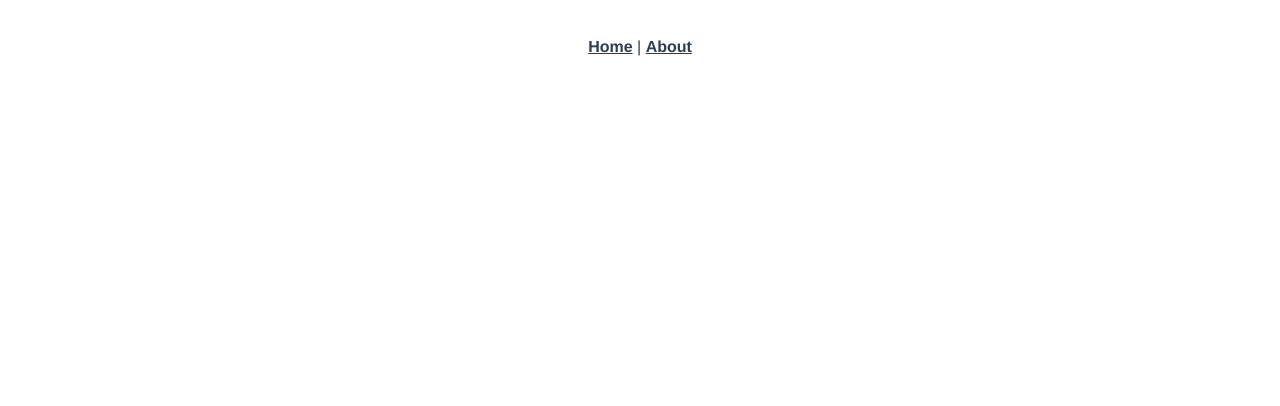
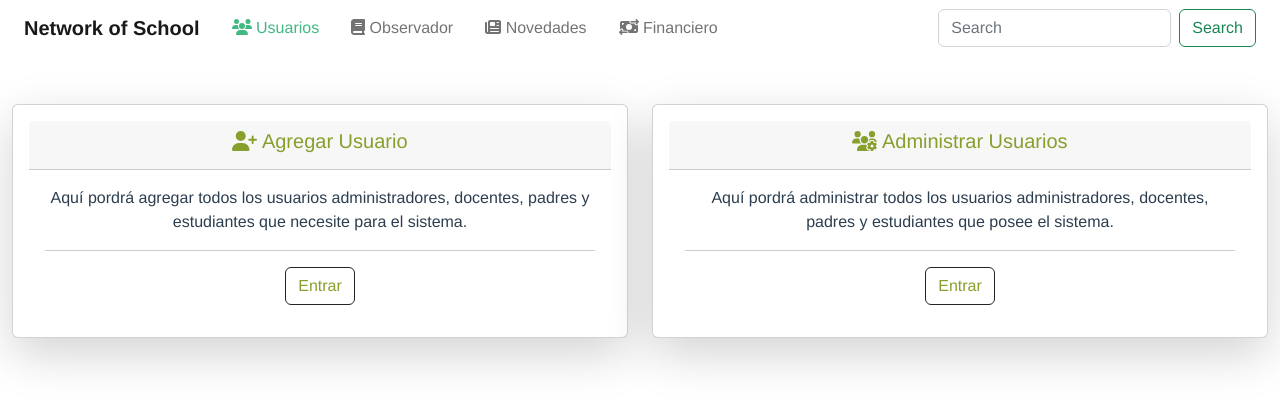
Before and after one commit to JulSRZ/noos, a Vue app: page /users in a window 1280 px wide. Before the commit this address had no page. Shown: the top 406 px of the page. Built offline with nearby package versions, Linux system fonts and the light colour scheme.

Commit message:
update project

```diff
--- a/public/index.html
+++ b/public/index.html
@@ -5,7 +5,7 @@
     <meta http-equiv="X-UA-Compatible" content="IE=edge">
     <meta name="viewport" content="width=device-width,initial-scale=1.0">
     <link rel="icon" href="<%= BASE_URL %>favicon.ico">
-    <title><%= htmlWebpackPlugin.options.title %></title>
+    <title>NooS</title>
   </head>
   <body>
     <noscript>
--- a/src/App.vue
+++ b/src/App.vue
@@ -1,10 +1,19 @@
 <template>
-  <nav>
-    <router-link to="/">Home</router-link> |
-    <router-link to="/about">About</router-link>
-  </nav>
-  <router-view/>
+  <div id="nav" class="container-fluid">
+    <navbar-component/>
+    <router-view/>
+  </div>
 </template>
+
+<script>
+import NavbarComponent from './components/menu/NavbarComponent.vue';
+
+export default {
+  components: {
+    NavbarComponent,
+  },
+};
+</script>
 
 <style>
 #app {
--- a/src/components/HelloWorld.vue
+++ /dev/null
@@ -1,60 +0,0 @@
-<template>
-  <div class="hello">
-    <h1>{{ msg }}</h1>
-    <p>
-      For a guide and recipes on how to configure / customize this project,<br>
-      check out the
-      <a href="https://cli.vuejs.org" target="_blank" rel="noopener">vue-cli documentation</a>.
-    </p>
-    <h3>Installed CLI Plugins</h3>
-    <ul>
-      <li><a href="https://github.com/vuejs/vue-cli/tree/dev/packages/%40vue/cli-plugin-babel" target="_blank" rel="noopener">babel</a></li>
-      <li><a href="https://github.com/vuejs/vue-cli/tree/dev/packages/%40vue/cli-plugin-router" target="_blank" rel="noopener">router</a></li>
-      <li><a href="https://github.com/vuejs/vue-cli/tree/dev/packages/%40vue/cli-plugin-vuex" target="_blank" rel="noopener">vuex</a></li>
-      <li><a href="https://github.com/vuejs/vue-cli/tree/dev/packages/%40vue/cli-plugin-eslint" target="_blank" rel="noopener">eslint</a></li>
-    </ul>
-    <h3>Essential Links</h3>
-    <ul>
-      <li><a href="https://vuejs.org" target="_blank" rel="noopener">Core Docs</a></li>
-      <li><a href="https://forum.vuejs.org" target="_blank" rel="noopener">Forum</a></li>
-      <li><a href="https://chat.vuejs.org" target="_blank" rel="noopener">Community Chat</a></li>
-      <li><a href="https://twitter.com/vuejs" target="_blank" rel="noopener">Twitter</a></li>
-      <li><a href="https://news.vuejs.org" target="_blank" rel="noopener">News</a></li>
-    </ul>
-    <h3>Ecosystem</h3>
-    <ul>
-      <li><a href="https://router.vuejs.org" target="_blank" rel="noopener">vue-router</a></li>
-      <li><a href="https://vuex.vuejs.org" target="_blank" rel="noopener">vuex</a></li>
-      <li><a href="https://github.com/vuejs/vue-devtools#vue-devtools" target="_blank" rel="noopener">vue-devtools</a></li>
-      <li><a href="https://vue-loader.vuejs.org" target="_blank" rel="noopener">vue-loader</a></li>
-      <li><a href="https://github.com/vuejs/awesome-vue" target="_blank" rel="noopener">awesome-vue</a></li>
-    </ul>
-  </div>
-</template>
-
-<script>
-export default {
-  name: 'HelloWorld',
-  props: {
-    msg: String,
-  },
-};
-</script>
-
-<!-- Add "scoped" attribute to limit CSS to this component only -->
-<style scoped>
-h3 {
-  margin: 40px 0 0;
-}
-ul {
-  list-style-type: none;
-  padding: 0;
-}
-li {
-  display: inline-block;
-  margin: 0 10px;
-}
-a {
-  color: #42b983;
-}
-</style>
--- /dev/null
+++ b/src/components/menu/NavbarComponent.vue
@@ -0,0 +1,87 @@
+<template>
+  <nav class="navbar navbar-expand-lg bg-body-tertiary">
+    <div class="container-fluid">
+      <a class="navbar-brand" href="#">Network of School</a>
+      <button class="navbar-toggler" type="button" data-bs-toggle="collapse"
+       data-bs-target="#navbarSupportedContent" aria-controls="navbarSupportedContent"
+        aria-expanded="false" aria-label="Toggle navigation">
+        <span class="navbar-toggler-icon"></span>
+      </button>
+      <div class="collapse navbar-collapse" id="navbarSupportedContent">
+        <ul class="navbar-nav me-auto mb-2 mb-lg-0">
+          <li class="nav-item">
+            <router-link class="nav-link mx-2" :to="{name: 'users'}">
+              <fa icon="users"/> Usuarios</router-link>
+          </li>
+          <li class="nav-item">
+            <router-link class="nav-link mx-2" :to="{name: 'home'}">
+              <fa icon="book"/> Observador</router-link>
+          </li>
+          <li class="nav-item">
+            <router-link class="nav-link mx-2" :to="{name: 'home'}">
+              <fa icon="newspaper"/> Novedades</router-link>
+          </li>
+          <li class="nav-item">
+            <router-link class="nav-link mx-2" :to="{name: 'home'}">
+              <fa icon="money-bill-transfer"/> Financiero</router-link>
+          </li>
+        </ul>
+        <form class="d-flex" role="search">
+          <input class="form-control me-2" type="search" placeholder="Search" aria-label="Search">
+          <button class="btn btn-outline-success" type="submit">Search</button>
+        </form>
+      </div>
+    </div>
+  </nav>
+</template>
+
+<script>
+/*eslint-disable */
+//import firebase from "firebase/compat";
+export default {
+  name: 'NavbarComponent',
+  data() {
+    return {
+      user: null,
+      adminuser: false,
+      verifyuser: false,
+      classm: 'nav-link',
+    };
+  },
+  methods: {
+    changeAdmin(event) {
+      /*if (this.$store.state.userdata.data.rol === 1) {
+        this.adminuser = true;
+      }*/
+    },
+    logout(event) {
+      /*firebase.auth().signOut()
+      .then(() => {
+        this.$router.push({
+          name: 'home'
+        })
+        location.reload();
+      });*/
+    },
+  },
+  beforeCreate(event) {
+    /*firebase.auth().onAuthStateChanged((user) => {
+      if (user) {
+        firebase.firestore().collection('users').where('uid', '==', user.uid).get()
+            .then((data) => {
+              data.docs.forEach((d) => {
+                this.$store.state.userdata.data = d.data();
+                this.changeAdmin();
+              })
+            });
+        this.user = user;
+        if (user.emailVerified) {
+          this.classm = "nav-link";
+        }
+      } else {
+        this.user = null;
+      }
+    });*/
+  }
+};
+</script>
--- /dev/null
+++ b/src/components/users/UsersComponent.vue
@@ -0,0 +1,66 @@
+<template>
+  <div class="container">
+    <div class="row">
+      <div class="col-md">
+        <div class="card shadow-lg p-3 mb-5 bg-white rounded text-center">
+          <div class="card-header">
+            <h5 class="card-title" style="color: #879f2d;">
+              <fa icon="user-plus"/>
+              Agregar Usuario
+            </h5>
+          </div>
+          <div class="card-body">
+            <p class="card-text">
+              Aquí pordrá agregar todos los usuarios administradores, docentes,
+              padres y estudiantes que necesite para el sistema.
+            </p>
+            <hr>
+            <router-link class="btn btn-outline-dark" style="color:
+             #879f2d;" :to="{name: 'home'}">
+              Entrar
+            </router-link>
+          </div>
+        </div>
+      </div>
+      <div class="col-md">
+        <div class="card shadow-lg p-3 mb-5 bg-white rounded text-center">
+          <div class="card-header">
+            <h5 class="card-title" style="color: #879f2d;">
+              <fa icon="users-cog"/>
+              Administrar Usuarios
+            </h5>
+          </div>
+          <div class="card-body">
+            <p class="card-text">
+              Aquí pordrá administrar todos los usuarios administradores, docentes, padres
+              y estudiantes que posee el sistema.
+            </p>
+            <hr>
+            <a class="btn btn-outline-dark" style="color: #879f2d;">
+              Entrar
+            </a>
+          </div>
+        </div>
+      </div>
+    </div>
+  </div>
+</template>
+
+<script>
+/*eslint-disable */
+export default {
+  name: 'UsersComponent',
+  methods: {
+    changeuls(param) {
+      /*this.$store.state.userdata.listselect = param;
+      this.$router.push({ name: 'manageusers' });*/
+    },
+  },
+};
+</script>
+
+<style scoped>
+.titlecolor {
+  color: #879f2d;
+}
+</style>
--- a/src/main.js
+++ b/src/main.js
@@ -1,6 +1,17 @@
 import { createApp } from 'vue';
+import { FontAwesomeIcon } from '@fortawesome/vue-fontawesome';
+import { library } from '@fortawesome/fontawesome-svg-core';
+import { fas } from '@fortawesome/free-solid-svg-icons';
 import App from './App.vue';
 import router from './router';
 import store from './store';
+import 'bootstrap/dist/css/bootstrap.min.css';
+import 'bootstrap';
 
-createApp(App).use(store).use(router).mount('#app');
+library.add(fas);
+
+createApp(App)
+  .component('fa', FontAwesomeIcon)
+  .use(store)
+  .use(router)
+  .mount('#app');
--- a/src/router/index.js
+++ b/src/router/index.js
@@ -8,12 +8,16 @@ const routes = [
     component: HomeView,
   },
   {
-    path: '/about',
-    name: 'about',
+    path: '/users',
+    name: 'users',
     // route level code-splitting
     // this generates a separate chunk (about.[hash].js) for this route
     // which is lazy-loaded when the route is visited.
-    component: () => import(/* webpackChunkName: "about" */ '../views/AboutView.vue'),
+    component: () => import('../views/users/Users.vue'),
+    meta: {
+      requiresAuth: true,
+      requiresAdmin: true,
+    },
   },
 ];
 
--- a/src/views/AboutView.vue
+++ /dev/null
@@ -1,5 +0,0 @@
-<template>
-  <div class="about">
-    <h1>This is an about page modify test pull request</h1>
-  </div>
-</template>
--- a/src/views/HomeView.vue
+++ b/src/views/HomeView.vue
@@ -1,18 +1,15 @@
 <template>
   <div class="home">
-    <img alt="Vue logo" src="../assets/logo.png">
-    <HelloWorld msg="Welcome to Your Vue.js App"/>
+    <div class="row">
+      <div class="col">
+        <img alt="Vue logo" src="../assets/logo.png">
+      </div>
+    </div>
+    <div class="row">
+      <div class="col">
+        <strong class="fs-3">Bienvenido a Network of School, su sistema
+          personalizado de interacción educativo online</strong>
+      </div>
+    </div>
   </div>
 </template>
-
-<script>
-// @ is an alias to /src
-import HelloWorld from '@/components/HelloWorld.vue';
-
-export default {
-  name: 'HomeView',
-  components: {
-    HelloWorld,
-  },
-};
-</script>
--- /dev/null
+++ b/src/views/users/Users.vue
@@ -0,0 +1,17 @@
+<template>
+  <div class="row justify-content-lg-center my-5">
+    <users-component/>
+  </div>
+</template>
+
+<script>
+/* eslint-disable */
+import UsersComponent from '../../components/users/UsersComponent.vue';
+
+export default {
+  name: 'Users',
+  components: {
+    UsersComponent,
+  },
+};
+</script>
```
Also changed, not shown: package.json (+7 -1 lines), 1 other file (tests, documents, lock files or other folders).
